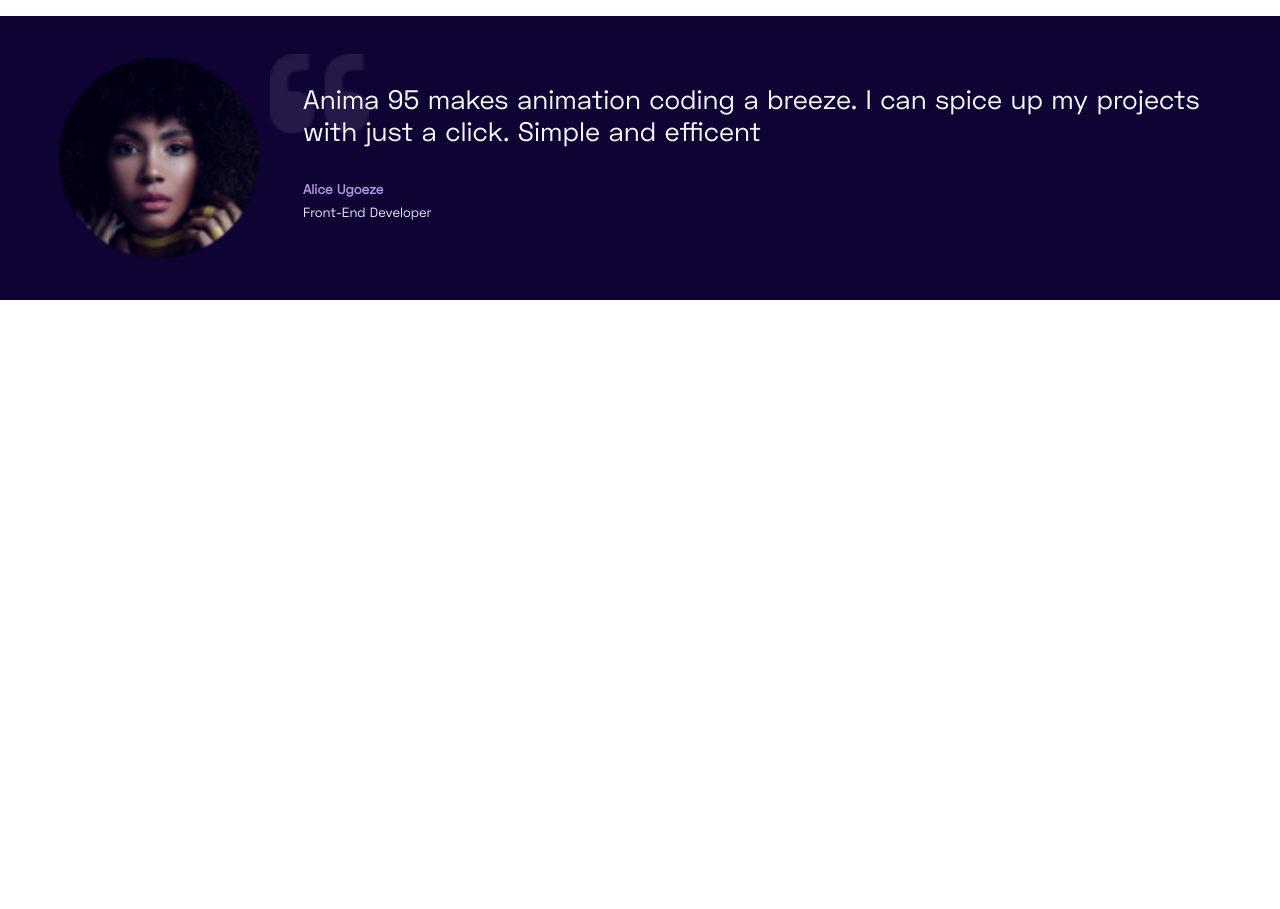
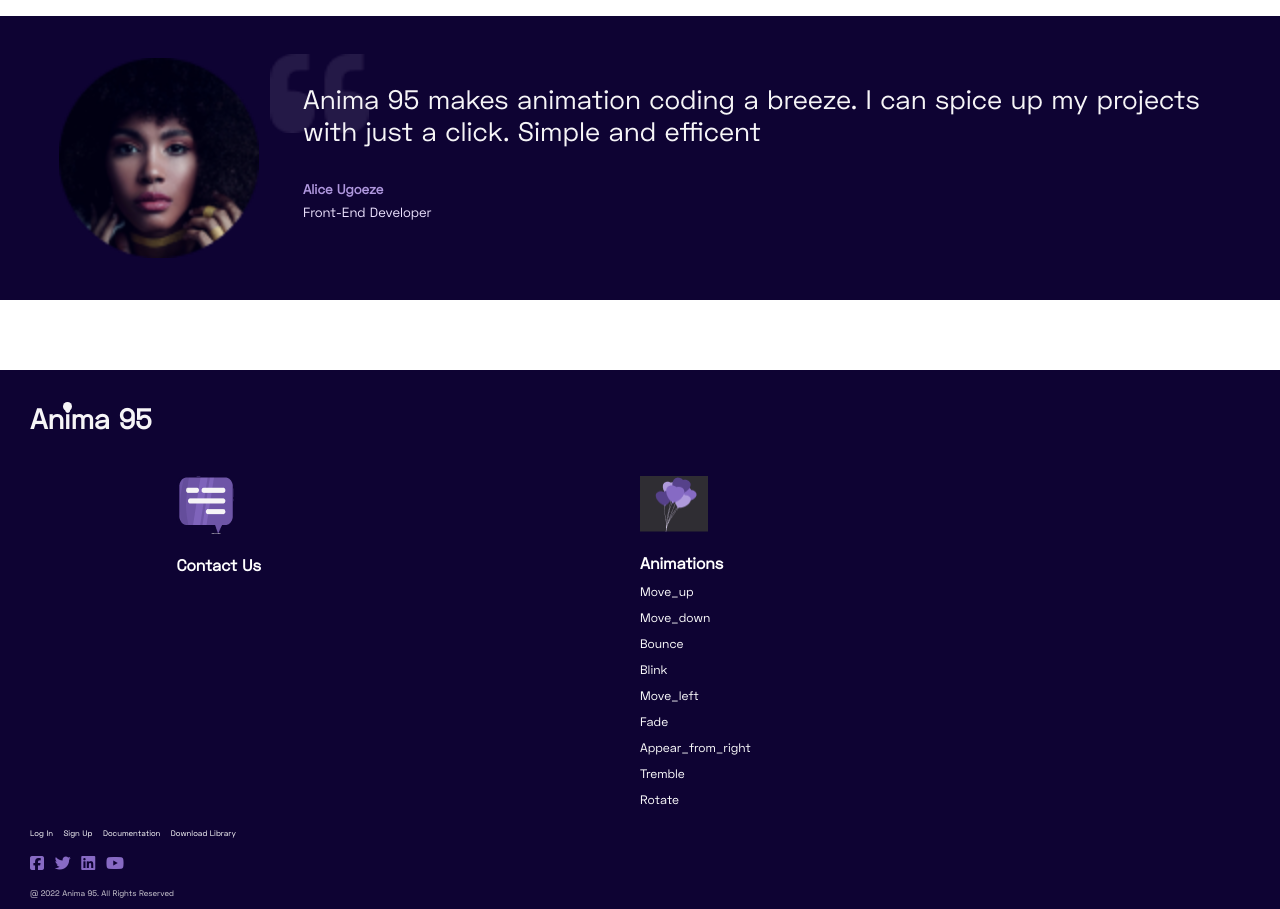
Before and after one commit to ajani-m1704425/hompage, a website: page index.html in a window 1280 px wide. Shown: the part 3385-4294 px from the top of the page. Before the commit the page ends 3685 px from the top, so only its background shows below. Drawn offline with Linux system fonts and the light colour scheme.

Commit message:
footer 1

```diff
--- a/index.css
+++ b/index.css
@@ -314,6 +314,7 @@
 background: #0E0333;
 position: relative;
 padding: 24px 14px;
+margin-bottom: 15px;
 }
 
 .quote{
@@ -382,6 +383,110 @@
     /* Primary / 100 */
 
     color: #EDE3FF;
+}
+
+footer{
+    background: #0E0333;
+    padding: 30px;
+    padding-bottom: 10px;
+}
+.footer_header{
+    margin-bottom: 40px;
+}
+.footer_container{
+    display: flex;
+    flex-direction: row;
+    justify-content: center;
+    height: fit-content;
+    margin-bottom: 10px;
+}
+.footer_contact{
+    width: 38%;
+    height: inherit;
+
+}
+.contact_image{
+    width: 58px;
+    height: 58px;
+    margin-bottom: 16px;
+}
+.contact_us{
+    font-weight: 700;
+    font-size: 16px;
+    line-height: 24px;
+    color: #FFFFFF;
+}
+.footer_documentation{
+    width: 38%;
+    height: inherit;
+
+}
+.documentation_image{
+    width: 68px;
+    height: 56px;
+    margin-bottom: 16px;
+}
+.animate_head{
+font-weight: 700;
+    font-size: 16px;
+    line-height: 24px;
+    color: #FFFFFF;
+    margin-bottom: 8px;
+}
+.animate{
+        font-weight: 500;
+        font-size: 12.3299px;
+        line-height: 18px;
+        color: #FFFFFF;
+        margin-bottom: 8px;
+}
+.footer_main_phone_nav{
+    display: flex;
+    flex-direction: row;
+    justify-content: space-between;
+    width: 206px;
+    padding: 0px;
+    margin-bottom: 16px;
+}
+.footer_nav_item{
+    list-style-type: none;
+    font-weight: 500;
+        font-size: 8px;
+        line-height: 12px;
+        color: #FFFFFF;
+}
+.social_icon_container{
+    display: flex;
+        flex-direction: row;
+        justify-content: space-between;
+        width: 94px;
+        margin-bottom: 16px;
+
+
+}
+.social_icon{
+    display: block;
+
+    color: #876AC4;
+}
+.copyright_container{
+display: flex;
+    flex-direction: row;
+    justify-content: space-between;
+}
+.copyright_statement{
+font-weight: 500;
+    font-size: 8px;
+    line-height: 12px;
+    color: #D5D2D9;
+}
+.footer_main_other_nav{
+    display: flex;
+        flex-direction: row;
+        justify-content: space-between;
+        width: 206px;
+        padding: 0px;
+        display: none;
 }
 
 
@@ -663,6 +768,7 @@
                                     position: relative;
                                     padding: 42px 59px;
                                     height: fit-content;
+                                    margin-bottom: 52px;
                                 }
 
                                 .quote {
@@ -961,6 +1067,7 @@
                                                               position: relative;
                                                               padding: 100px;
                                                               height: max-content;
+                                                            margin-bottom: 155px;
                                                           }
 
                                                           .quote {
@@ -1112,6 +1219,7 @@
                                             position: relative;
                                             padding: 42px 59px;
                                             height: max-content;
+                                            margin-bottom: 70px;
                                         }
 
                                         .quote {
--- a/index.html
+++ b/index.html
@@ -107,6 +107,55 @@
             </div>
         </div>
     </main>
+    <footer>
+        <div class="footer_header">
+            <h2 class="website_name ">Ani<span class="lightbulb"></span>ma 95</h2>
+        </div>
+        <div class="footer_container">
+            <div class="footer_contact">
+                <img class="contact_image" src="./image/freepik--group--inject-18.png" alt="">
+                <p class="contact_us">Contact Us</p>
+            </div>
+            <div class="footer_documentation">
+                <img src="./image/Frame 74.png" alt="" class="documentation_image">
+                <p class="animate_head">Animations</p>
+                <p class="animate">Move_up</p>
+                <p class="animate">Move_down</p>
+                <p class="animate">Bounce</p>
+                <p class="animate">Blink</p>
+                <p class="animate">Move_left</p>
+                <p class="animate">Fade</p>
+                <p class="animate">Appear_from_right</p>
+                <p class="animate">Tremble</p>
+                <p class="animate">Rotate</p>
+            </div>
+        </div>
+        <div class="footer_phone_nav">
+                <ul class="footer_main_phone_nav">
+                    <li class="footer_nav_item">Log In</li>
+                    <li class="footer_nav_item">Sign Up</li>
+                    <li class="footer_nav_item">Documentation</li>
+                    <li class="footer_nav_item">Download Library</li>
+                </ul>
+        </div>
+        <div class="social_icon_container">
+            <span class="social_icon fa fa-facebook-square"></span>
+            <span class="social_icon fa fa-twitter"></span>
+            <span class="social_icon fa fa-linkedin-square"></span>
+            <span class="social_icon fa fa-youtube-play"></span>
+        </div>
+        <div class="copyright_container">
+            <p class="copyright_statement">@ 2022 Anima 95. All Rights Reserved</p>
+            <div class="footer_other_nav">
+                <ul class="footer_main_other_nav">
+                    <li class="footer_nav_item">Log In</li>
+                    <li class="footer_nav_item">Sign Up</li>
+                    <li class="footer_nav_item">Documentation</li>
+                    <li class="footer_nav_item">Download Library</li>
+                </ul>
+            </div>
+        </div>
+    </footer>
     <script src="./index.js"></script>
 </body>
 </html>
```
